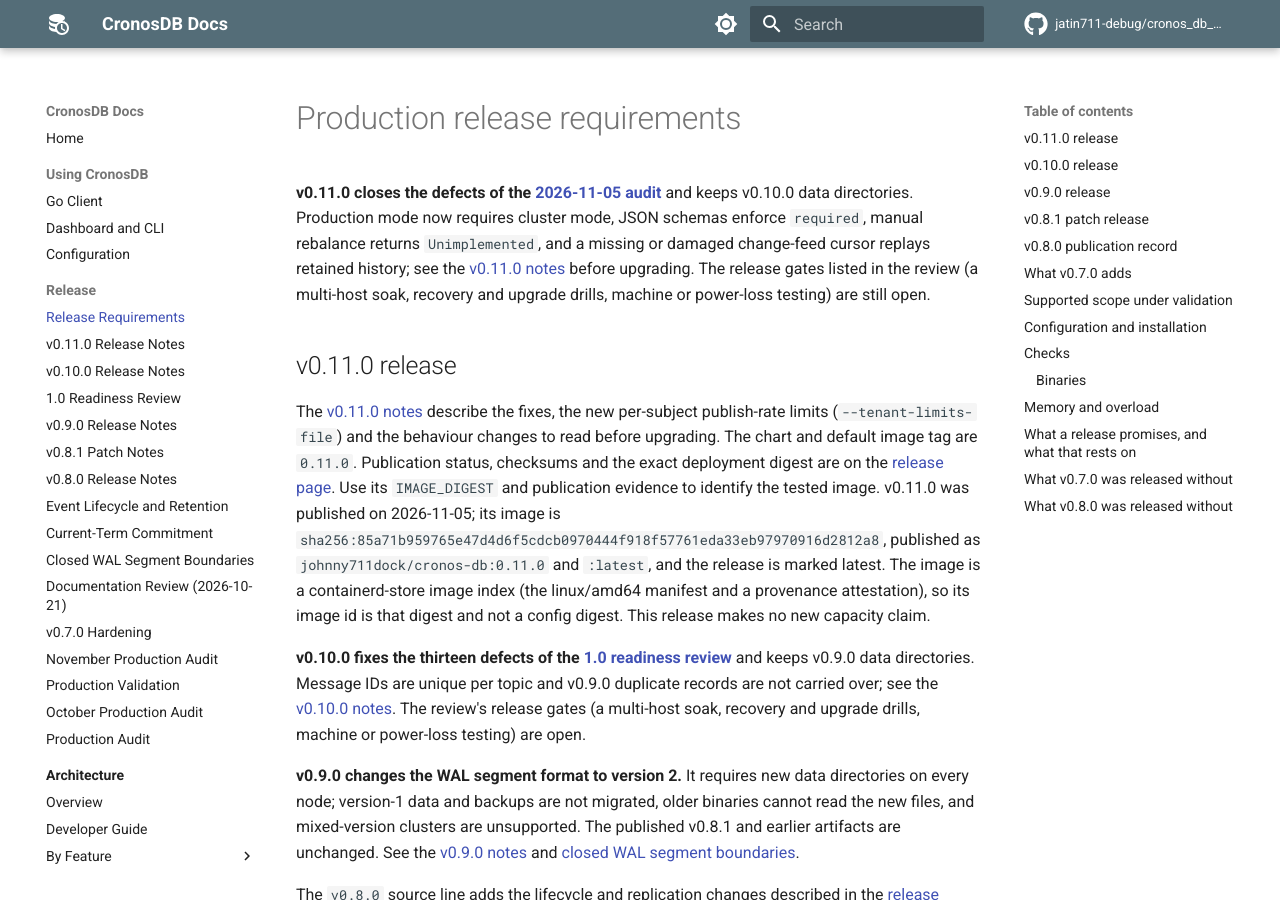
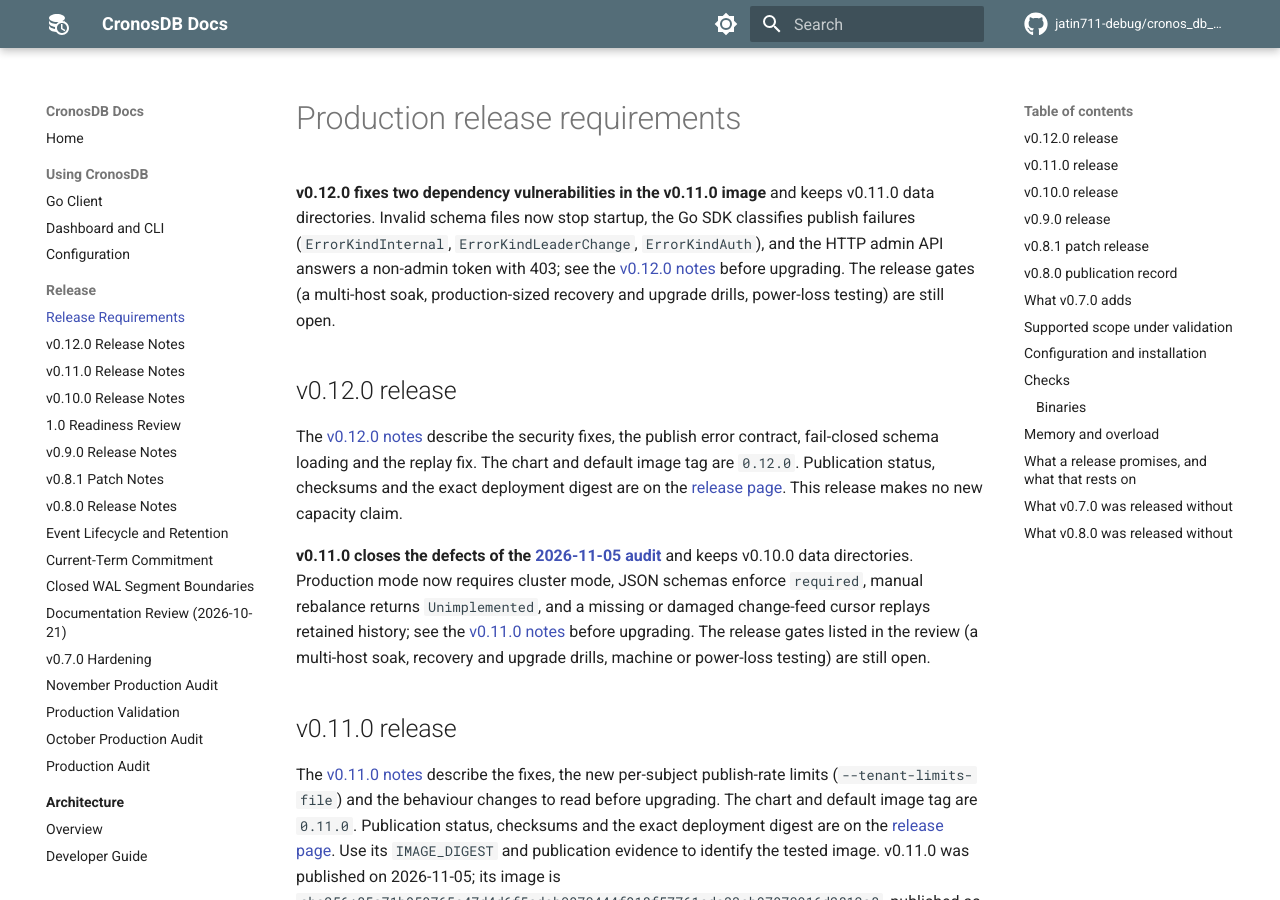
Before and after one commit to jatin711-debug/cronos_db_golang, an MkDocs documentation site: the page built from docs/PRODUCTION_RELEASE.md, in a window 1280 px wide and 900 px high. Built offline with MkDocs 1.6.1 and Material for MkDocs 9.7.7, drawn with Linux system fonts in a browser that asks for light colours; comment, search, counter and statistics services are not loaded.

Commit message:
release: prepare v0.12.0
Chart version and appVersion, README, DOCKER.md, CLIENT_GUIDE, PRODUCTION_RELEASE, the v0.12.0 notes (with what to read before upgrading) and the mkdocs nav.

Co-Authored-By: Claude Opus 5.5 <noreply@anthropic.com>

```diff
--- a/docs/PRODUCTION_RELEASE.md
+++ b/docs/PRODUCTION_RELEASE.md
@@ -1,4 +1,21 @@
 # Production release requirements
+
+**v0.12.0 fixes two dependency vulnerabilities in the v0.11.0 image** and keeps
+v0.11.0 data directories. Invalid schema files now stop startup, the Go SDK
+classifies publish failures (`ErrorKindInternal`, `ErrorKindLeaderChange`,
+`ErrorKindAuth`), and the HTTP admin API answers a non-admin token with 403; see
+the [v0.12.0 notes](RELEASE_V0.12.0.md) before upgrading. The release gates
+(a multi-host soak, production-sized recovery and upgrade drills, power-loss
+testing) are still open.
+
+## v0.12.0 release
+
+The [v0.12.0 notes](RELEASE_V0.12.0.md) describe the security fixes, the publish
+error contract, fail-closed schema loading and the replay fix. The chart and
+default image tag are `0.12.0`. Publication status, checksums and the exact
+deployment digest are on the
+[release page](https://github.com/jatin711-debug/cronos_db_golang/releases/tag/v0.12.0).
+This release makes no new capacity claim.
 
 **v0.11.0 closes the defects of the
 [2026-11-05 audit](PRODUCTION_AUDIT_2026-11-05.md)** and keeps v0.10.0 data
--- a/mkdocs.yml
+++ b/mkdocs.yml
@@ -124,6 +124,7 @@ nav:
       - Configuration: CONFIGURATION.md
   - Release:
       - Release Requirements: PRODUCTION_RELEASE.md
+      - v0.12.0 Release Notes: RELEASE_V0.12.0.md
       - v0.11.0 Release Notes: RELEASE_V0.11.0.md
       - v0.10.0 Release Notes: RELEASE_V0.10.0.md
       - 1.0 Readiness Review: RELEASE_READINESS_1.0.0_2026-10-28.md
```
Also changed, not shown: DOCKER.md (+6 -7 lines), README.md (+3 -3 lines), docs/CLIENT_GUIDE.md (+2 -3 lines), docs/RELEASE_V0.12.0.md (added, +90 -0 lines), 1 other file.
